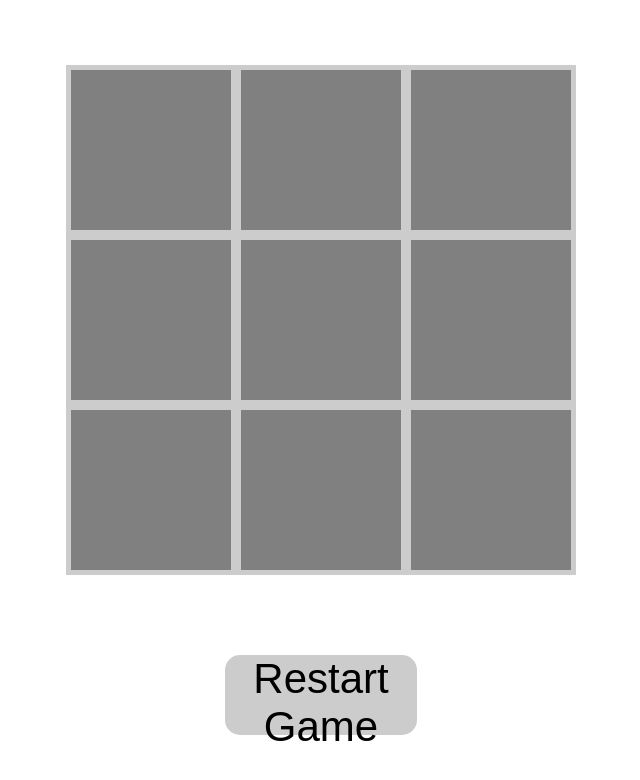
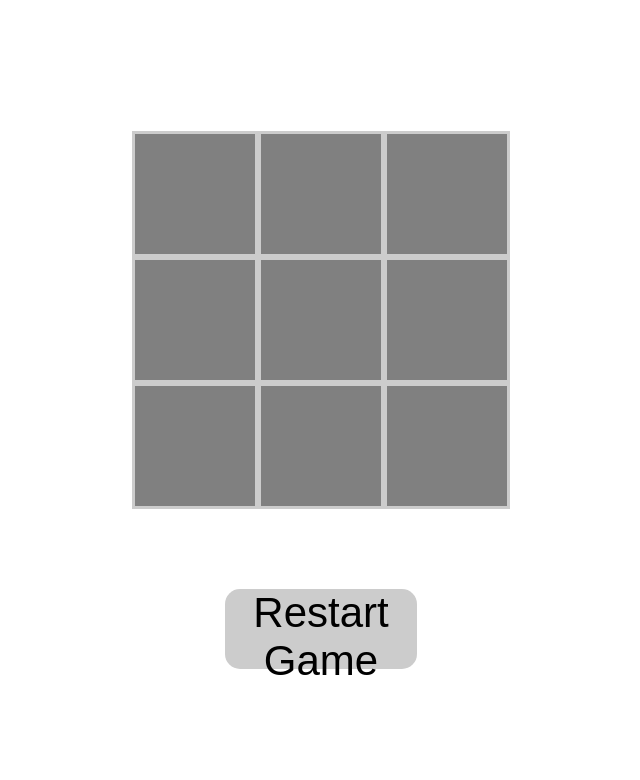
Before and after one commit to act1313/tic-tac-toe, a plain HTML site: page index.html in a window 1280 px wide. Shown: the whole page, without its empty margins (319-959 px from the left). Drawn offline with Linux system fonts and the light colour scheme.

Commit message:
removed unneccasary display controller

```diff
--- a/index.js
+++ b/index.js
@@ -129,7 +129,3 @@ const gameBoard = (() => {
         board
     };
 })();
-
-const displayController = (() => {
-    return {};
-})();
--- a/styles.css
+++ b/styles.css
@@ -22,18 +22,16 @@ html, body {
 .grid {
     display: inline-grid;
     grid-template-columns: repeat(3, 1fr);
-    gap: 1px;
     background-color: gray;
-    gap: 0px;
 }
 
 
 
 .cell {
     display: inline-block;
-    height: 20vh;
-    width: 20vh;
-    border: 5px solid #ccc;
+    height: 15vh;
+    width: 15vh;
+    border: 3px solid #ccc;
     font-size: 7.5rem;
     text-align: center;
     display: flex;
```
